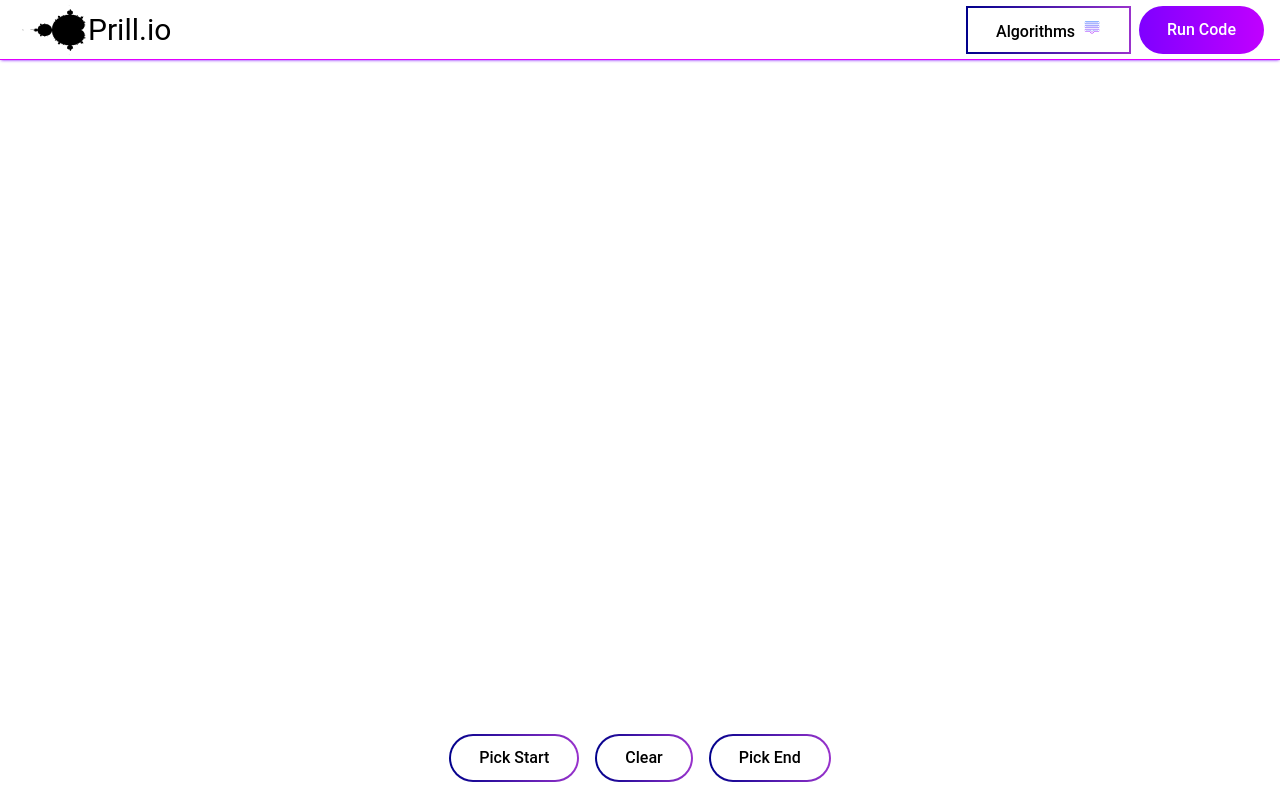
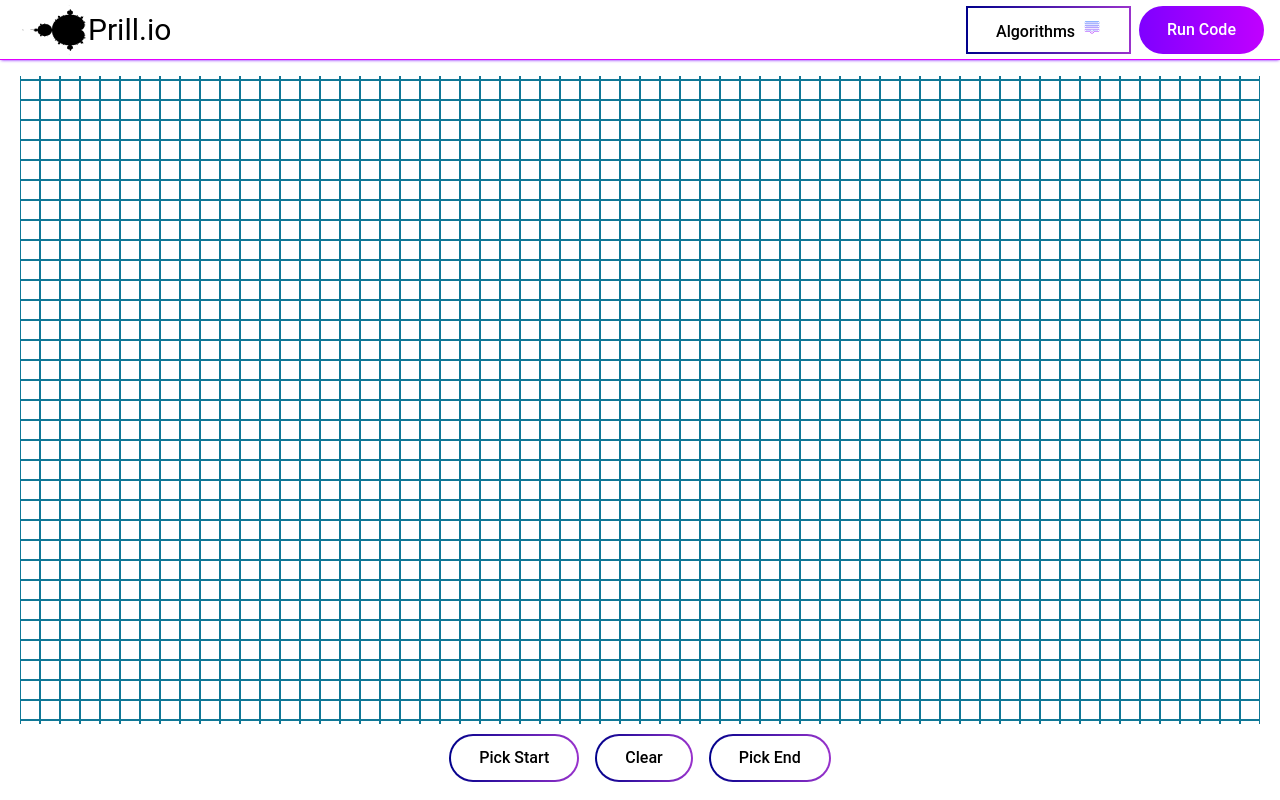
Before and after one commit to Syntax365/nextjs-prillio, a Next.js app: page / in a window 1280 px wide. Built offline with nearby package versions, Linux system fonts and the light colour scheme.

Commit message:
Attempt 3 on scaling height

```diff
--- a/pages/index.js
+++ b/pages/index.js
@@ -47,7 +47,7 @@ function Homepage() {
         <title>Prill.io</title>
       </Head>
       <Header id="header" />
-      <Body id="body" className={"justify-between items-center"}>
+      <Body id="body" className={"justify-between items-center h-[90vh]"}>
         <Matrix className={"w-full h-full"} />
         <Toolbar
           id="toolbar"
```
